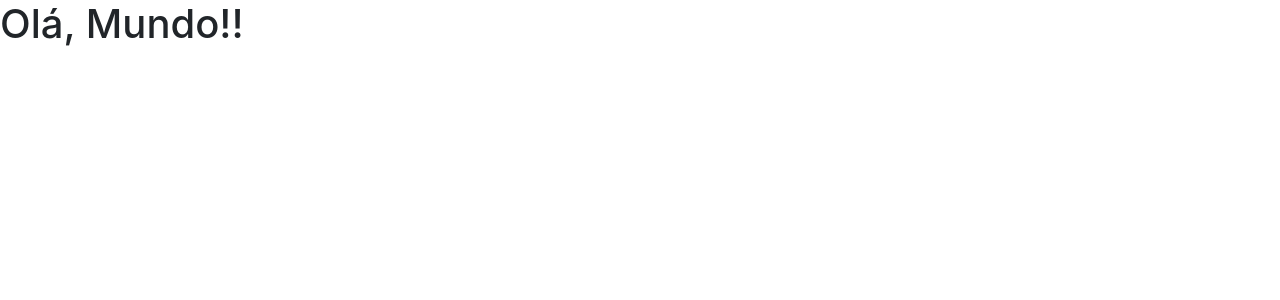
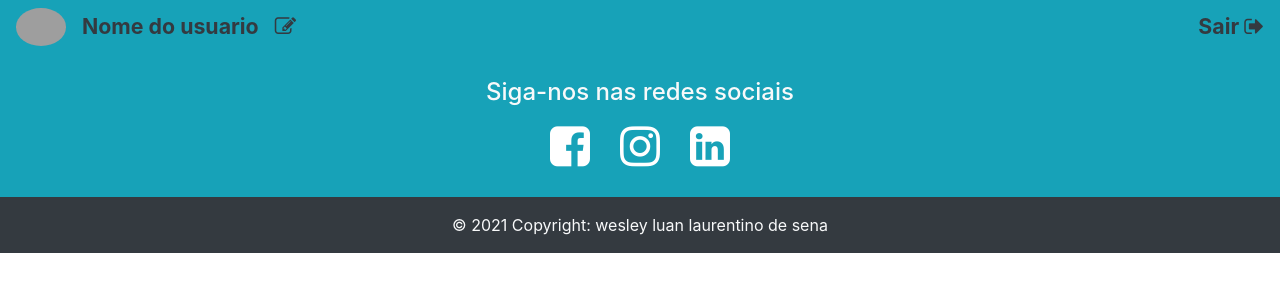
Before and after one commit to LUANwesDEV/Front-end_ProjetoBlogPessoal, an Angular app: page / in a window 1280 px wide. Shown: the top 300 px of the page. Built offline with nearby package versions, Linux system fonts and the light colour scheme; grey boxes are pictures that could not be loaded.

Commit message:
Rodape e menu do Blog

```diff
--- a/src/app/app.component.html
+++ b/src/app/app.component.html
@@ -1 +1,2 @@
-<h1>Olá, Mundo!!</h1>
+<app-menu></app-menu>
+<app-rodape></app-rodape>
--- a/src/app/app.module.ts
+++ b/src/app/app.module.ts
@@ -3,10 +3,14 @@
 
 import { AppRoutingModule } from './app-routing.module';
 import { AppComponent } from './app.component';
+import { MenuComponent } from './menu/menu.component';
+import { RodapeComponent } from './rodape/rodape.component';
 
 @NgModule({
   declarations: [
-    AppComponent
+    AppComponent,
+    MenuComponent,
+    RodapeComponent
   ],
   imports: [
     BrowserModule,
--- /dev/null
+++ b/src/app/menu/menu.component.css
@@ -0,0 +1,7 @@
+.fs-16 {
+    font-size: 16pt;
+}
+
+a{
+    cursor: pointer;
+}
--- /dev/null
+++ b/src/app/menu/menu.component.html
@@ -0,0 +1,29 @@
+<nav class="navbar navbar-expand-lg navbar-light bg-info">
+    <button class="navbar-toggler" type="button" data-toggle="collapse" data-target="#conteudoNavbarSuportado" aria-controls="conteudoNavbarSuportado" aria-expanded="false" aria-label="Alterna navegação">
+      <span class="navbar-toggler-icon"></span>
+    </button>
+
+    <div class="collapse navbar-collapse" id="conteudoNavbarSuportado">
+      <ul class="navbar-nav mr-auto d-flex align-items-center">
+        <li class="nav-item active">
+          <img src="https://i.imgur.com/5MMK3mM.jpg?1" alt="imagem do usuario" width="50px" height="50px" class="img-fluid rounded-circle">
+        </li>
+        <li class="nav-item pl-3">
+          <p class="m-0 font-weight-bold text-dark fs-16">Nome do usuario</p>
+        </li>
+
+        <li class="nav-item pl-3">
+            <a href="">
+                <p class="text-dark fs-16 m-0"><i class="fa fa-pencil-square-o text-dark fs-16" aria-hidden="true"></i></p>
+            </a>
+
+          </li>
+      </ul>
+        <ul class="navbar-nav ml-auto d-flex align-items-center">
+            <li class="nav-item pl-3">
+                <a class="m-0 font-weight-bold text-dark fs-16">Sair <i class="fa fa-sign-out" aria-hidden="true"></i></a>
+            </li>
+        </ul>
+
+    </div>
+  </nav>
--- /dev/null
+++ b/src/app/menu/menu.component.ts
@@ -0,0 +1,15 @@
+import { Component, OnInit } from '@angular/core';
+
+@Component({
+  selector: 'app-menu',
+  templateUrl: './menu.component.html',
+  styleUrls: ['./menu.component.css']
+})
+export class MenuComponent implements OnInit {
+
+  constructor() { }
+
+  ngOnInit(): void {
+  }
+
+}
--- /dev/null
+++ b/src/app/rodape/rodape.component.css
@@ -0,0 +1,29 @@
+ul.social-network{
+    list-style: none;
+    padding: 0;
+}
+
+ul.social-network li{ /*PARA MUDAR O ESPASAMENTO DOS ICONES E BOTAR UM DO LADO DO OUTRO*/
+    display: inline;
+    margin: 0;
+    padding: 5px;
+}
+
+.fa{    /*PARA MUDAR A COR DOS ICONES DA REDES SOCIAIS E O TAMANHO DOS ICONES*/
+    font-size: 35pt;
+    color: white;
+    padding: 10px;
+}
+
+.fa-facebook-square:hover {  /*QUANDO PASSAR O MOUSE EM CIMA DOS ICONES ELES MUDAM DE COR*/
+    color: #3b5998;
+}
+
+.fa-instagram:hover{
+    color: #C13584 ;
+}
+
+.fa-linkedin-square:hover{
+    color: #0072b1;
+
+}
--- /dev/null
+++ b/src/app/rodape/rodape.component.html
@@ -0,0 +1,44 @@
+<footer class="page-footer font-small bg-info pt-4">
+
+    <div class="container">
+
+
+        <div class="row">
+            <div class="col-md-12 d-flex justify-content-center">
+                <h4 class="text-light"> Siga-nos nas redes sociais</h4>
+            </div>
+        </div>
+
+        <div class="row">
+            <div class="col-md-12 d-flex justify-content-center">
+
+                <ul class="social-network">
+                    <li>
+                        <a href="https://www.facebook.com/wesleyluan.sena/" target="_blank" class="icoFacebook">
+                            <i class="fa fa-facebook-square" aria-hidden="true"></i>
+                        </a>
+                    </li>
+
+                    <li>
+                        <a href="https://www.instagram.com/wluan_sena/" target="_blank" class="icoInstagram">
+                            <i class="fa fa-instagram" aria-hidden="true"></i>
+                        </a>
+                    </li>
+
+                    <li>
+                        <a href="https://www.linkedin.com/in/wesley-luan-581318203/" target="_blank" class="icoLinkedIn">
+                            <i class="fa fa-linkedin-square" aria-hidden="true"></i>
+                        </a>
+                    </li>
+
+                </ul>
+
+            </div>
+        </div>
+    </div>
+
+    <div class="footer-copyright bg-dark text-center py-3">
+        <span class="text-light"> &copy; 2021 Copyright: </span>
+        <a class="text-light" target="_blank" href="https://www.linkedin.com/in/wesley-luan-581318203/" >wesley luan laurentino de sena</a>
+    </div>
+</footer>
--- /dev/null
+++ b/src/app/rodape/rodape.component.ts
@@ -0,0 +1,15 @@
+import { Component, OnInit } from '@angular/core';
+
+@Component({
+  selector: 'app-rodape',
+  templateUrl: './rodape.component.html',
+  styleUrls: ['./rodape.component.css']
+})
+export class RodapeComponent implements OnInit {
+
+  constructor() { }
+
+  ngOnInit(): void {
+  }
+
+}
--- a/src/index.html
+++ b/src/index.html
@@ -6,6 +6,7 @@
   <base href="/">
   <meta name="viewport" content="width=device-width, initial-scale=1">
   <link rel="icon" type="image/x-icon" href="favicon.ico">
+  <link rel="stylesheet" href="https://stackpath.bootstrapcdn.com/font-awesome/4.7.0/css/font-awesome.min.css">
 </head>
 <body>
   <app-root></app-root>
```
